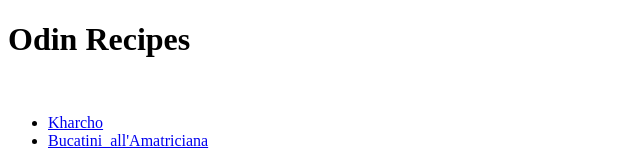
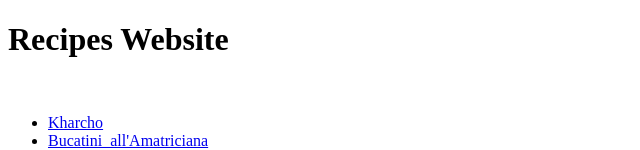
Before and after one commit to pmakhnatch01/odin-recipes, a plain HTML site: page index.html in a window 1280 px wide. Shown: the top 150 px of the page, without its empty margins (0-640 px from the left). Drawn offline with Linux system fonts and the light colour scheme.

Commit message:
name change

```diff
--- a/index.html
+++ b/index.html
@@ -1,11 +1,11 @@
 <!DOCTYPE html>
 <html>
     <head>
-        <title>Odin Recipes</title>
+        <title>Recipes Website</title>
         <meta charset = "UTF-8">
     </head>
     <body>
-        <h1>Odin Recipes</h1>
+        <h1>Recipes Website</h1>
         <br>
         <ul>
             <li><a href="recipes/kharcho.html">Kharcho</a></li>
```
